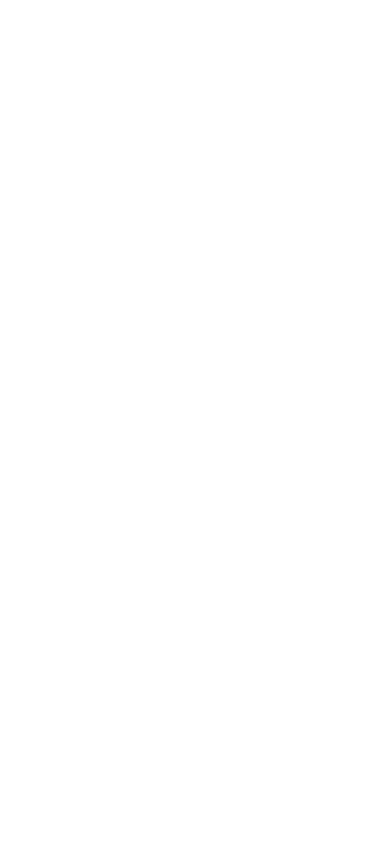
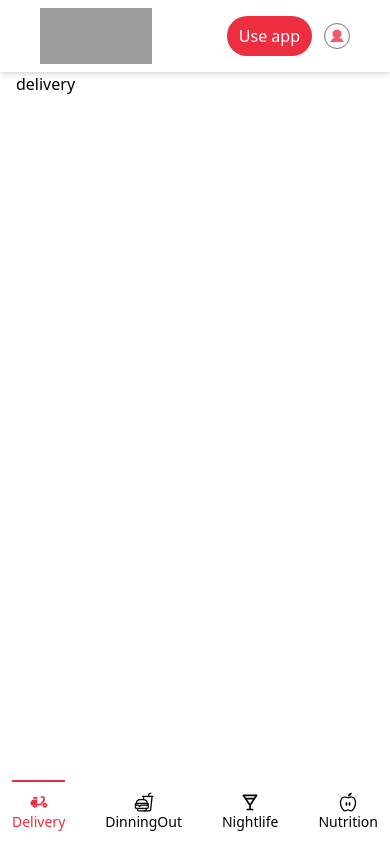
Before and after one commit to anuj123-45/Zomato-Mern, a React (Vite) app in the folder client/: page /delivery in a window 390 px wide. Before the commit this address had no page. Built offline with nearby package versions, Linux system fonts and the light colour scheme; grey boxes are pictures that could not be loaded; the HTML template or start-up script is replaced by a standard one.

Commit message:
added active tab mobile screen

```diff
--- a/client/src/App.jsx
+++ b/client/src/App.jsx
@@ -3,7 +3,9 @@
 import HomeLayoutHOC from "./HOC/Home.HOC"
 // component
 import Temp from './components/Temp'
+import Master from "./components/master"
 import { Routes } from "react-router-dom"
+
 
 function App() {
 
@@ -12,6 +14,7 @@
     <>
       <Routes>
       {HomeLayoutHOC({ path: "/", component: Temp})}
+      {HomeLayoutHOC({ path: "/:type", component: Master})}
       </Routes>
     </>
   )
--- a/client/src/components/FoodTab/index.jsx
+++ b/client/src/components/FoodTab/index.jsx
@@ -1,31 +1,62 @@
-import React from 'react'
+import React, { useState, useEffect } from 'react'
 import { IoFastFoodOutline, IoNutritionOutline } from "react-icons/io5";
 import { MdDeliveryDining } from "react-icons/md";
 import { BiDrink } from "react-icons/bi";
-
-
-
+import { useParams,Link} from 'react-router-dom';
 
 
 const MobileTabs = () => {
+    const [alltypes, setAlltypes] = useState([{
+
+        id: "delivery",
+        icon: < MdDeliveryDining />,
+        name: "Delivery",
+        isActive: false,
+    },
+
+    {
+
+        id: "dinningout",
+        icon: < IoFastFoodOutline />,
+        name: "DinningOut",
+        isActive: false,
+    },
+
+
+    {
+
+        id: "nightlife",
+        icon: < BiDrink />,
+        name: "Nightlife",
+        isActive: false,
+    },
+
+
+    {
+
+        id: "nutrition",
+        icon: <IoNutritionOutline />,
+        name: "Nutrition",
+        isActive: false,
+    },
+    ])
+
+    const { type } = useParams();
+
+
     return (<>
         <div className='lg:hidden bg-white shadow-lg p-3 fixed bottom-0 z-10 w-full flex items-center justify-between md:justify-evenly'>
-            <div className='flex flex-col items-center text-xl'>
-                < MdDeliveryDining />
-                <h5 className='text-sm'>Delivery</h5>
-            </div>
-            <div className='flex flex-col items-center text-xl'>
-                < IoFastFoodOutline />
-                <h5 className='text-sm'>Dinning Out</h5>
-            </div>
-            <div className='flex flex-col items-center text-xl'>
-                < BiDrink />
-                <h5 className='text-sm'>Night Life</h5>
-            </div>
-            <div className='flex flex-col items-center text-xl'>
-                <IoNutritionOutline />
-                <h5 className='text-sm'>Nutrition</h5>
-            </div>
+            {
+                alltypes.map((item) => (
+                    <Link to={`/${item.id}`}>
+                    <div key={item.id} className={item.id===type ? ' relative flex flex-col items-center text-xl text-zomato-400 ' : 'flex flex-col items-center text-xl'}>
+                        <div className={item.id===type  && "absolute -top-3 w-full h-2 border-t-2 border-zomato-400"}/>
+                        {item.icon}
+                        <h5 className='text-sm'>{item.name}</h5>
+                    </div>
+                    </Link>
+                ))
+            }
         </div>
     </>
     )
--- /dev/null
+++ b/client/src/components/master.jsx
@@ -0,0 +1,15 @@
+import React from 'react'
+import {useParams} from 'react-router-dom';
+
+const Master = () => {
+    const {type}=useParams();
+  return (
+  <>
+
+  <div>{type}</div>
+
+  </>
+  )
+}
+
+export default Master
```
